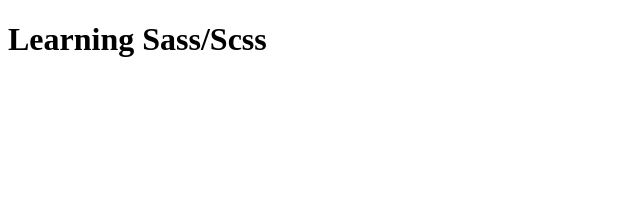
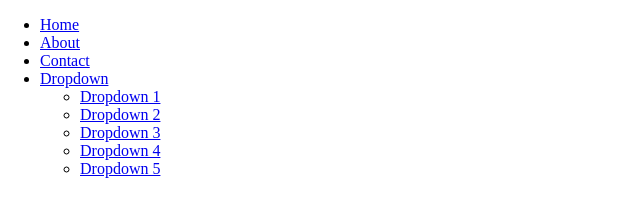
Before and after one commit to bilal882/SassLearning, a plain HTML site: page index.html in a window 1280 px wide. Shown: the whole page, without its empty margins (0-640 px from the left). Drawn offline with Linux system fonts and the light colour scheme.

Commit message:
structure without styling

```diff
--- a/index.html
+++ b/index.html
@@ -5,11 +5,27 @@
     <meta charset="UTF-8">
     <meta http-equiv="X-UA-Compatible" content="IE=edge">
     <meta name="viewport" content="width=device-width, initial-scale=1.0">
+    <link rel="stylesheet" href="stylings/style.css">
     <title>Learning Sass</title>
 </head>
 
 <body>
-    <h1>Learning Sass/Scss</h1>
+    <nav class="navbar">
+        <ul>
+            <li class="nav-link"><a href="#">Home</a></li>
+            <li class="nav-link"><a href="#">About</a></li>
+            <li class="nav-link"><a href="#">Contact</a></li>
+            <li class="dropdown"><a href="javacript:void(0)">Dropdown</a>
+                <ul>
+                    <li class="dropdown-link"><a href="#">Dropdown 1</a></li>
+                    <li class="dropdown-link"><a href="#">Dropdown 2</a></li>
+                    <li class="dropdown-link"><a href="#">Dropdown 3</a></li>
+                    <li class="dropdown-link"><a href="#">Dropdown 4</a></li>
+                    <li class="dropdown-link"><a href="#">Dropdown 5</a></li>
+                </ul>
+            </li>
+        </ul>
+    </nav>
 </body>
 
 </html>
--- a/stylings/style.scss
+++ b/stylings/style.scss
@@ -0,0 +1,11 @@
+body {
+    margin: 0;
+    padding: 0;
+    box-sizing: border-box;
+    .container{
+        height: 20px;
+        h1{
+            font-size: 3rem;
+        }
+    }
+}
```
Also changed, not shown: stylings/style.css (added), 1 other file.
